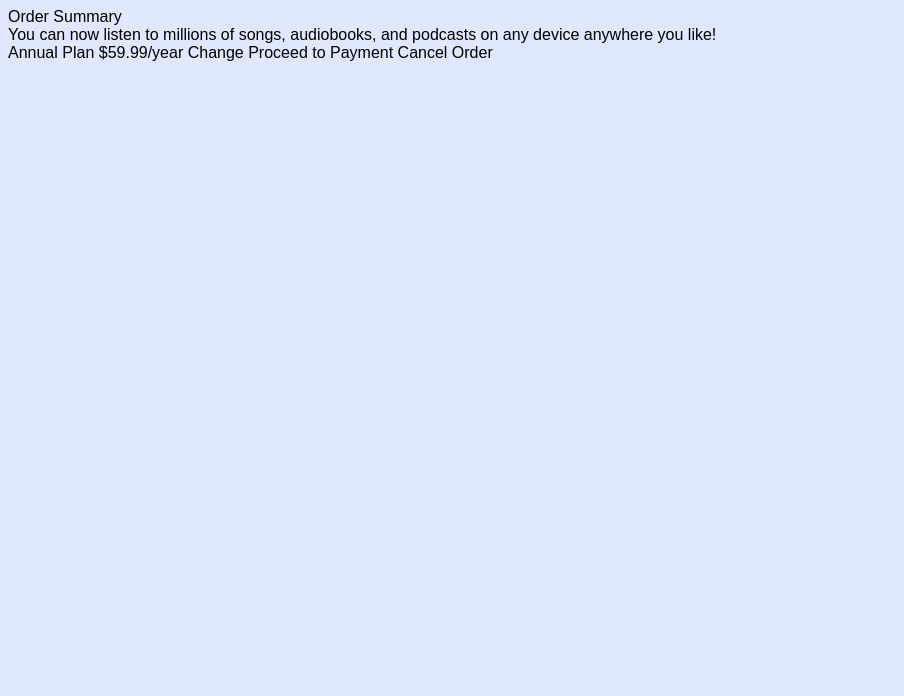
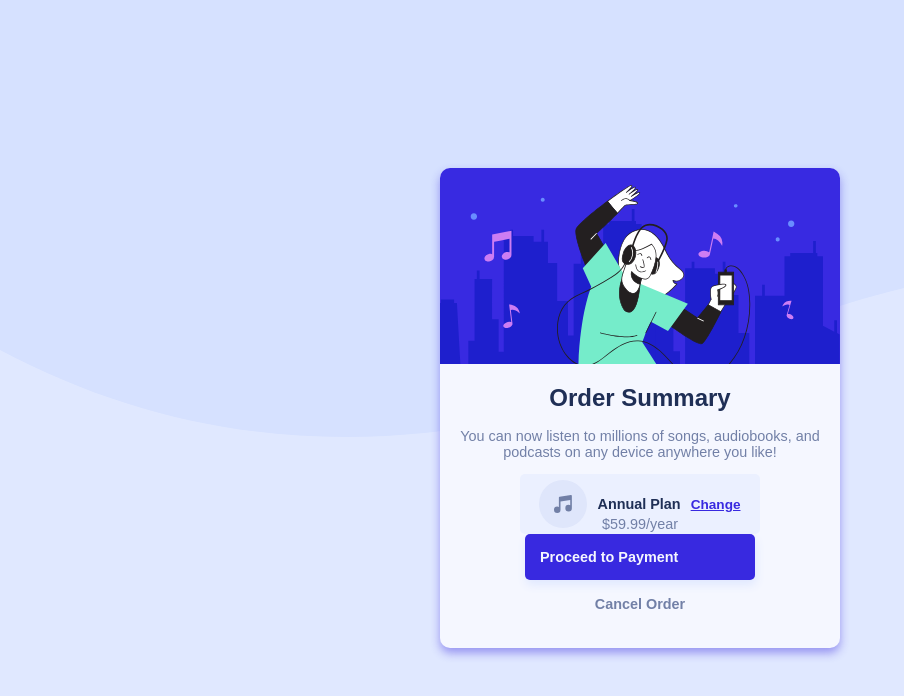
Before and after one commit to Darlenequame/order-summary-card, a plain HTML site: page index.html in a window 1280 px wide. Shown: the whole page, without its empty margins (0-904 px from the left). Drawn offline with Linux system fonts and the light colour scheme.

Commit message:
style updates

```diff
--- a/index.html
+++ b/index.html
@@ -9,22 +9,28 @@
 </head>
 <body>
   <main>
-    <div>
-      <div>Order Summary
-
+    <div class="container">
+      <div class="hero">
+        <div class="hero-image">
+          <img src="./images/illustration-hero.svg" alt="hero-image"/>
+        </div>
+        <h1>Order Summary</h1>
+        <p>You can now listen to millions of songs, audiobooks, and podcasts on any device anywhere you like!</p>
       </div>
 
-      <div>
-        You can now listen to millions of songs, audiobooks, and podcasts on any device anywhere you like!
+      <!-- <div class="hero-text">
+
+      </div> -->
+
+      <div class="plan">
+        <img src="./images/icon-music.svg" alt="icon-music" />
+        <h2>Annual Plan</h2>
+        <div class="price">$59.99/year</div>
+        <div class="change">Change</div>
       </div>
 
-  Annual Plan
-  $59.99/year
-
-  Change
-
-  Proceed to Payment
-  Cancel Order
+      <div class="payment">Proceed to Payment</div>
+      <div class="cancel">Cancel Order</div>
     </div>
   </main>
 </body>
--- a/style.css
+++ b/style.css
@@ -5,7 +5,6 @@
 /*Colors*/
 --Pale-blue: hsl(225, 100%, 94%);
 --Bright-blue: hsl(245, 75%, 52%);
-
 --Very-pale-blue: hsl(225, 100%, 98%);
 --Desaturated-blue: hsl(224, 23%, 55%);
 --Dark-blue: hsl(223, 47%, 23%);
@@ -14,4 +13,126 @@
 body {
     font-family: "Oufit", sans-serif;
     background-color: var(--Pale-blue);
+    background-image: url('./images/pattern-background-desktop.svg');
+    background-repeat: no-repeat;
 }
+
+
+h1 {
+    font-weight: 800;
+    font-size: 1.5rem;
+    color: var(--Dark-blue);
+}
+
+h2 {
+    font-weight: 700;
+    font-size: 0.9rem;
+    color: var(--Dark-blue);
+    padding: 10px;
+}
+
+main {
+    display: grid;
+    place-items: center;
+    align-items: center;
+    /* padding: 1.5rem; */
+    min-height: 100vh;
+}
+
+.container {
+  background-color: var(--Very-pale-blue);
+  border-radius: 10px;
+  max-width: 400px;
+  /* padding: 1rem; */
+  box-shadow: 0px 5px 10px hsla(245, 75%, 52%, 0.44);
+}
+
+.hero {
+    text-align: center;
+
+}
+
+.hero-image img {
+    max-width:100%;
+    max-height:100%;
+    border-top-left-radius: 10px 10px;
+    border-top-right-radius: 10px 10px;
+}
+
+.hero p {
+    font-size: 0.9rem;
+    font-weight: 400;
+    color: var(--Desaturated-blue);
+    text-align: center;
+}
+
+.plan {
+    display: flex;
+    border-radius: 5px;
+    background-color: hsl(224, 100%, 96%);
+    max-width: 60%;
+    margin: 0 auto;
+    align-items: center;
+    justify-content: center;
+    /* gap: 1rem; */
+}
+
+.payment {
+    display: flex;
+    font-size: 0.9rem;
+    font-weight: 700;
+    width: 50%;
+    margin: auto;
+    padding: 15px;
+    border-radius: 5px;
+    background-color: var(--Bright-blue);
+    color: var(--Very-pale-blue);
+    box-shadow: 1px 5px 10px var(--Pale-blue);
+    text-align: center;
+}
+
+.cancel {
+    margin-bottom: 20px;
+    font-size: 0.9rem;
+    font-weight: 700;
+    padding: 1rem;
+    color: var(--Desaturated-blue);
+    text-align: center;
+}
+
+.payment:hover {
+    background-color: hsla(245, 75%, 52%, 0.821);
+    color: var(--Very-pale-blue);
+    cursor: pointer;
+}
+
+.cancel:hover {
+    color: var(--Dark-blue);
+    cursor: pointer;
+}
+
+.price {
+    position: absolute;
+    margin-top: 40px;
+    /* padding: 1rem; */
+    font-size: 0.9rem;
+    font-weight: 500;
+    color: var(--Desaturated-blue);
+    text-align: center;
+}
+
+.change {
+    font-size: 0.85rem;
+    font-weight: 700;
+    text-decoration: underline;
+    color: var(--Bright-blue);
+    margin: 0;
+}
+
+.change:hover {
+    font-size: 0.85rem;
+    font-weight: 700;
+    text-decoration: none;
+    color: hsla(245, 75%, 52%, 0.821);
+    cursor: pointer;
+}
```
